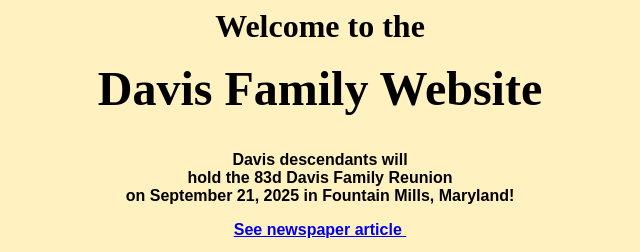
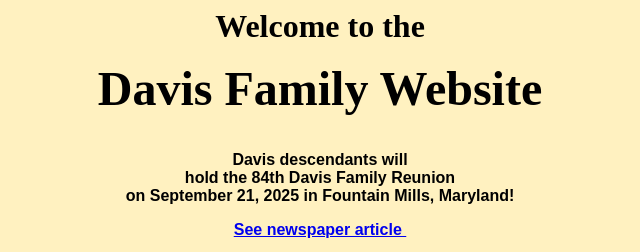
Before and after one commit to tomwarner13/Davis, a plain HTML site: page index.html in a window 1280 px wide. Shown: the top 252 px of the page, 320-960 px from the left. Drawn offline with Linux system fonts and the light colour scheme.

Commit message:
Update index.html

```diff
--- a/index.html
+++ b/index.html
@@ -22,7 +22,7 @@
       <td width="100%">
 
         <p align="center"><b><font size="2"><br></font><font size="3" face="Arial">Davis
-        descendants will <br> hold the 83d Davis Family Reunion<br>on September 21, 2025 in Fountain Mills, Maryland!</b>
+        descendants will <br> hold the 84th Davis Family Reunion<br>on September 21, 2025 in Fountain Mills, Maryland!</b>
 
         <p align="center"><b><font size="3" face="Arial"><a href="Frederick%20News.htm">See
         newspaper article&nbsp;</a></font></b>
```
